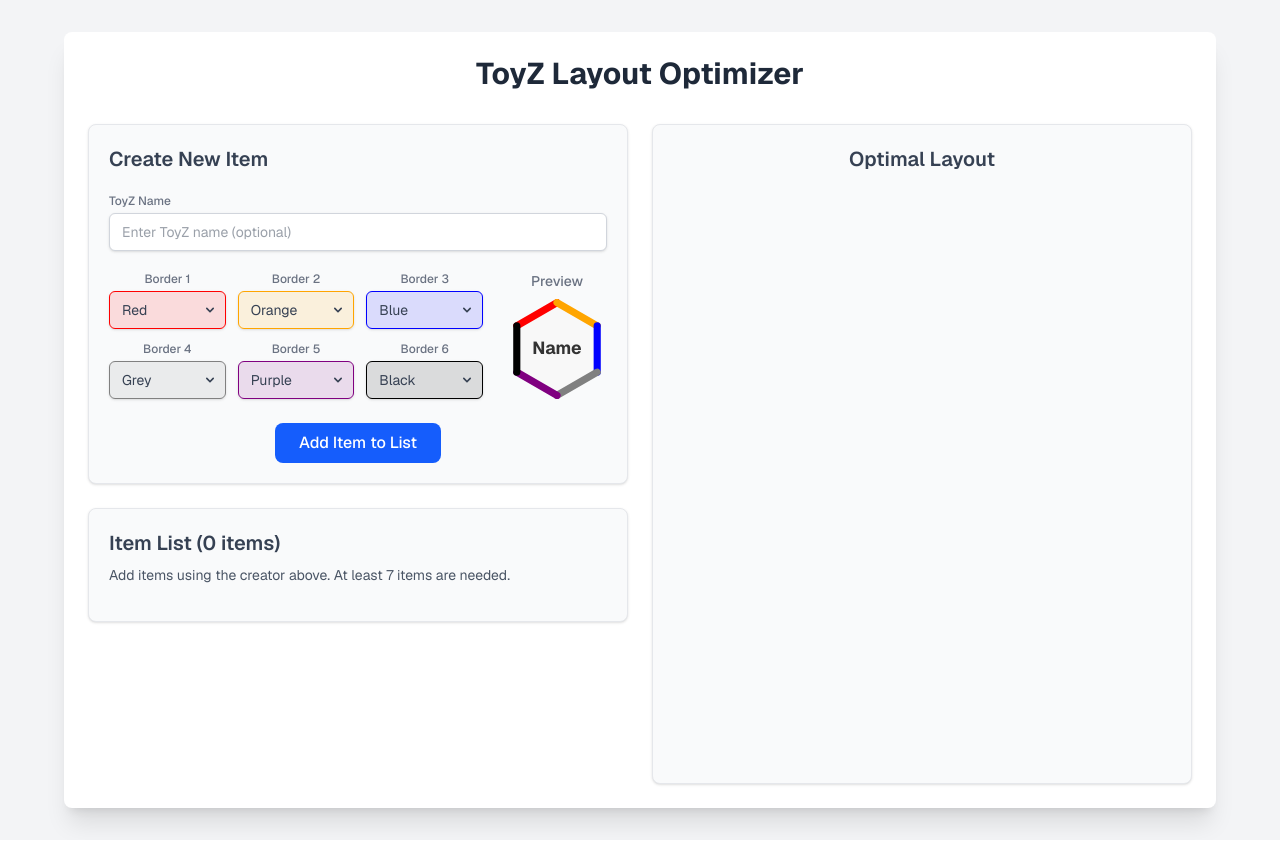
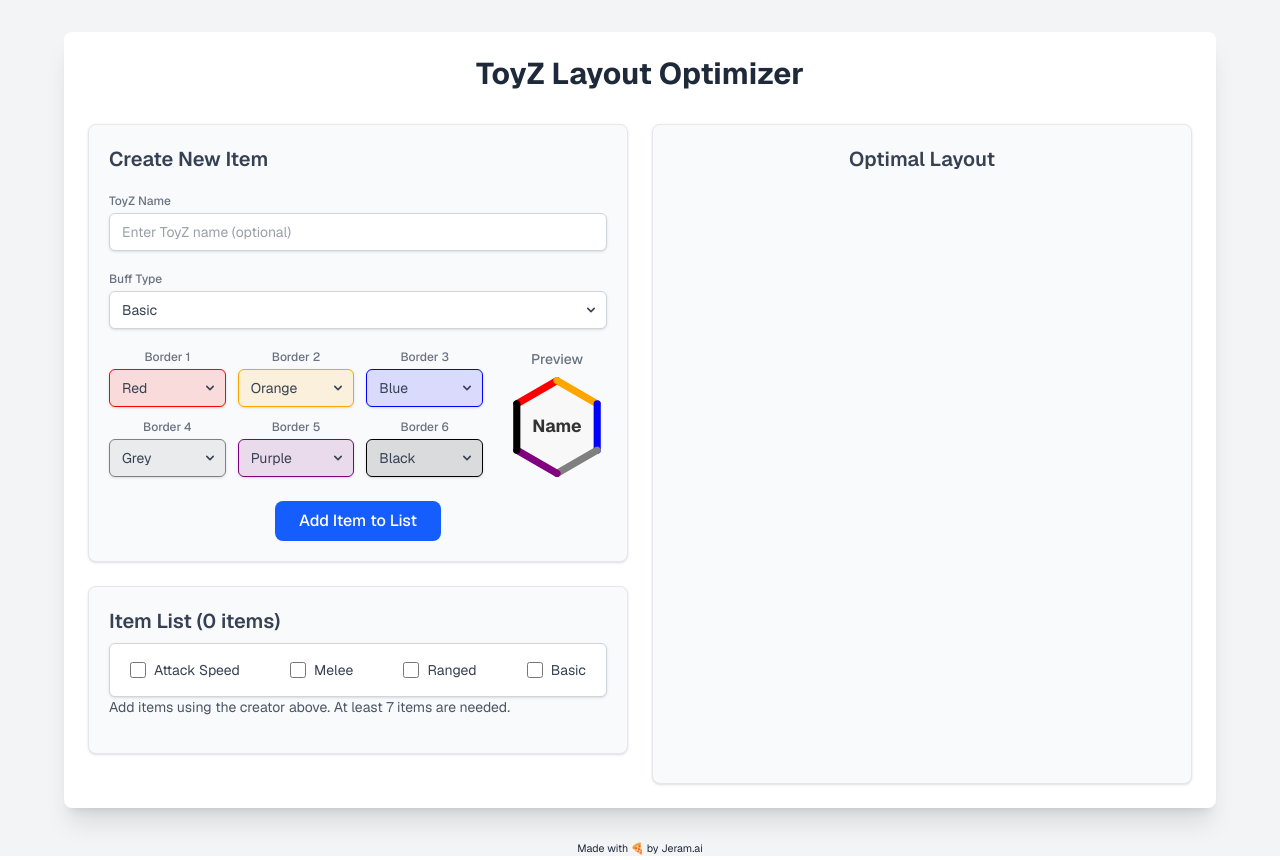
Before and after one commit to Jeramai/PHZ-Optimizer, a Next.js app: page / in a window 1280 px wide. Built offline with nearby package versions, Linux system fonts and the light colour scheme.

Commit message:
Add buff type handling to hexagon items; update creator and list components for selection and filtering

```diff
--- a/src/app/page.tsx
+++ b/src/app/page.tsx
@@ -3,6 +3,7 @@
 import HexagonCreator from '@/components/Creator';
 import HexagonList from '@/components/List';
 import HexagonOptimalLayout from '@/components/OptimalLayout';
+import { BuffType } from '@/lib/enums';
 import { ColorOption, Item } from '@/lib/types';
 import { debounce } from 'lodash';
 import { useCallback, useEffect, useMemo, useState } from 'react';
@@ -53,12 +54,13 @@ export default function Home() {
   }, [items, debouncedSaveToStorage]);
 
   const handleAddItem = useCallback(
-    (name: string, colors: ColorOption[]) => {
+    (name: string, buffType: BuffType, colors: ColorOption[]) => {
       setItems((prevItems) => [
         ...prevItems,
         {
           id: generateUniqueId(),
           name: name,
+          buffType,
           colors
         }
       ]);
@@ -70,22 +72,56 @@ export default function Home() {
     setItems((prevItems) => prevItems.filter((item) => item.id !== id));
   }, []);
 
+  const [selectedBuffTypes, setSelectedBuffTypes] = useState<Set<BuffType>>(new Set());
+  const handleBuffTypeChange = (buffType: BuffType) => {
+    setSelectedBuffTypes((prev) => {
+      const newSet = new Set(prev);
+      if (newSet.has(buffType)) {
+        newSet.delete(buffType);
+      } else {
+        newSet.add(buffType);
+      }
+      return newSet;
+    });
+  };
   const memoizedItems = useMemo(() => items, [items]);
+  const memoizedItemsFiltered = useMemo(
+    () =>
+      items.filter((item) => {
+        // If no buff types are selected, include all items
+        if (selectedBuffTypes.size === 0) return true;
+        return selectedBuffTypes.has(item.buffType);
+      }),
+    [items, selectedBuffTypes]
+  );
 
   return (
-    <main className='bg-gray-100 font-sans p-4 md:p-8 min-h-screen'>
+    <div className='bg-gray-100 font-sans min-h-screen'>
+      <main className='p-4 md:p-8'>
         <div className='container mx-auto bg-white p-4 sm:p-6 rounded-lg shadow-xl max-w-6xl'>
           <h1 className='text-2xl sm:text-3xl font-bold mb-6 sm:mb-8 text-center text-gray-800'>ToyZ Layout Optimizer</h1>
           <div className='flex flex-col lg:flex-row gap-6'>
             <div className='flex flex-col gap-6 lg:w-1/2'>
               <HexagonCreator onAddItem={handleAddItem} />
-            <HexagonList items={memoizedItems} onRemoveItem={handleRemoveItem} />
+              <HexagonList
+                items={memoizedItems}
+                onRemoveItem={handleRemoveItem}
+                selectedBuffTypes={selectedBuffTypes}
+                handleBuffTypeChange={handleBuffTypeChange}
+              />
             </div>
             <div className='lg:w-1/2'>
-            <HexagonOptimalLayout itemList={memoizedItems} />
+              <HexagonOptimalLayout itemList={memoizedItemsFiltered} />
             </div>
           </div>
         </div>
       </main>
+      <footer className='mb-1 text-[8pt] text-center text-gray-800'>
+        <span>Made with {'🍕'} by </span>
+        <a href='https://jeramai.github.io' target='_blank'>
+          Jeram.ai
+        </a>
+      </footer>
+    </div>
   );
 }
--- a/src/components/Creator.tsx
+++ b/src/components/Creator.tsx
@@ -1,13 +1,12 @@
-import { BORDER_COLORS, DEFAULT_COLORS } from '@/lib/enums';
+import { BORDER_COLORS, BuffType, DEFAULT_COLORS } from '@/lib/enums';
 import { memo, useCallback, useState } from 'react';
 import HexagonPreview from './Preview';
 
 type ColorOption = keyof typeof BORDER_COLORS;
 
 interface HexagonCreatorProps {
-  onAddItem: (name: string, colors: ColorOption[]) => void;
+  onAddItem: (name: string, buffType: BuffType, colors: ColorOption[]) => void;
 }
-
 interface SelectBorderColorProps {
   color: ColorOption;
   index: number;
@@ -16,6 +15,7 @@ interface SelectBorderColorProps {
 
 export default function HexagonCreator({ onAddItem }: Readonly<HexagonCreatorProps>) {
   const [name, setName] = useState<string>('');
+  const [buffType, setBuffType] = useState<BuffType>(BuffType.BASIC);
   const [selectedColors, setSelectedColors] = useState<ColorOption[]>([...DEFAULT_COLORS]);
 
   const handleColorChange = useCallback((index: number, color: ColorOption) => {
@@ -28,8 +28,8 @@ export default function HexagonCreator({ onAddItem }: Readonly<HexagonCreatorPro
 
   const handleAddItem = useCallback(() => {
     // Spread to create a new mutable array
-    onAddItem(name, [...selectedColors]);
-  }, [onAddItem, name, selectedColors]);
+    onAddItem(name, buffType, [...selectedColors]);
+  }, [onAddItem, name, buffType, selectedColors]);
 
   return (
     <div className='p-4 sm:p-5 border border-gray-200 rounded-lg bg-gray-50 shadow-sm'>
@@ -50,6 +50,35 @@ export default function HexagonCreator({ onAddItem }: Readonly<HexagonCreatorPro
         </div>
       </div>
 
+      <div className='flex flex-col mb-5'>
+        <label htmlFor='buffType' className='block text-xs font-medium text-gray-500 mb-1'>
+          Buff Type
+        </label>
+        <div className='relative w-full'>
+          <select
+            id='buffType'
+            value={buffType}
+            onChange={(e) => setBuffType(e.target.value as BuffType)}
+            className='appearance-none w-full px-3 py-2 bg-white border border-gray-300 rounded-md shadow-sm text-sm text-gray-700 focus:outline-none focus:ring-2 focus:ring-blue-500 focus:border-blue-500 cursor-pointer'
+          >
+            {Object.values(BuffType).map((type) => (
+              <option key={type} value={type} className='text-gray-900 bg-white hover:bg-gray-100'>
+                {type}
+              </option>
+            ))}
+          </select>
+          <div className='pointer-events-none absolute inset-y-0 right-0 flex items-center px-2 text-gray-700'>
+            <svg className='h-4 w-4' xmlns='http://www.w3.org/2000/svg' viewBox='0 0 20 20' fill='currentColor'>
+              <path
+                fillRule='evenodd'
+                d='M5.293 7.293a1 1 0 011.414 0L10 10.586l3.293-3.293a1 1 0 111.414 1.414l-4 4a1 1 0 01-1.414 0l-4-4a1 1 0 010-1.414z'
+                clipRule='evenodd'
+              />
+            </svg>
+          </div>
+        </div>
+      </div>
+
       <div className='flex flex-col md:flex-row md:items-center gap-4 md:gap-6'>
         <div className='grid grid-cols-2 sm:grid-cols-3 gap-3 flex-grow'>
           {selectedColors.map((color, index) => (
@@ -63,6 +92,7 @@ export default function HexagonCreator({ onAddItem }: Readonly<HexagonCreatorPro
           </div>
         </div>
       </div>
+
       <div className='text-center mt-6'>
         <button
           onClick={handleAddItem}
--- a/src/components/List.tsx
+++ b/src/components/List.tsx
@@ -1,3 +1,4 @@
+import { BuffType } from '@/lib/enums';
 import { Item } from '@/lib/types';
 import React from 'react';
 import HexagonPreview from './Preview';
@@ -10,11 +11,14 @@ interface RemoveButtonProps {
 interface HexagonItemProps {
   item: Item;
   onRemoveItem: (id: string) => void;
+  disabled: boolean;
 }
 
 interface HexagonListProps {
   items: Item[];
   onRemoveItem: (id: string) => void;
+  selectedBuffTypes: Set<BuffType>;
+  handleBuffTypeChange: (buffType: BuffType) => void;
 }
 
 const CONTAINER_CLASSES = 'p-4 sm:p-5 border border-gray-200 rounded-lg bg-gray-50 shadow-sm';
@@ -31,20 +35,36 @@ const RemoveButton = React.memo(({ id, onRemoveItem }: RemoveButtonProps) => (
 ));
 RemoveButton.displayName = 'RemoveButton';
 
-const HexagonItem = React.memo(({ item, onRemoveItem }: HexagonItemProps) => (
-  <div className='item-preview-container relative'>
+const HexagonItem = React.memo(({ item, onRemoveItem, disabled = false }: HexagonItemProps) => (
+  <div className={`item-preview-container relative ${disabled ? 'grayscale-75' : ''}`}>
     <HexagonPreview colors={item.colors} text={item.name || item.id} />
     <RemoveButton id={item.id} onRemoveItem={onRemoveItem} />
   </div>
 ));
 HexagonItem.displayName = 'HexagonItem';
 
-const HexagonList = React.memo(({ items, onRemoveItem }: HexagonListProps) => {
+const HexagonList = React.memo(({ items, onRemoveItem, selectedBuffTypes, handleBuffTypeChange }: HexagonListProps) => {
   const itemCount = items.length;
 
   return (
     <div id='item-list' className={CONTAINER_CLASSES}>
       <h2 className='text-lg sm:text-xl font-semibold mb-2 text-gray-700'>Item List ({itemCount} items)</h2>
+
+      <div className='flex flex-wrap justify-between gap-2 p-3 border border-gray-300 rounded-md bg-white shadow-sm'>
+        {Object.entries(BuffType).map((value) => (
+          <label key={value[0]} className='flex items-center space-x-2 cursor-pointer hover:bg-gray-50 px-2 py-1 rounded'>
+            <input
+              type='checkbox'
+              name={value[0]}
+              checked={selectedBuffTypes.has(value[1])}
+              onChange={() => handleBuffTypeChange(value[1])}
+              className='w-4 h-4 text-blue-500 border-gray-300 rounded focus:ring-blue-500 focus:ring-2'
+            />
+            <span className='text-sm text-gray-700 select-none'>{value[1]}</span>
+          </label>
+        ))}
+      </div>
+
       <p id='list-message' className='text-sm text-gray-600 mb-4 min-h-[20px]'>
         {itemCount < 7
           ? 'Add items using the creator above. At least 7 items are needed.'
@@ -54,7 +74,12 @@ const HexagonList = React.memo(({ items, onRemoveItem }: HexagonListProps) => {
       </p>
       <div className={GRID_CLASSES}>
         {items.map((item) => (
-          <HexagonItem key={item.id} item={item} onRemoveItem={onRemoveItem} />
+          <HexagonItem
+            key={item.id}
+            item={item}
+            onRemoveItem={onRemoveItem}
+            disabled={selectedBuffTypes.size > 0 && !selectedBuffTypes.has(item.buffType)}
+          />
         ))}
       </div>
     </div>
--- a/src/components/OptimalLayout.tsx
+++ b/src/components/OptimalLayout.tsx
@@ -15,12 +15,10 @@ const ANGLES = Array.from({ length: 6 }).map((_, i) => ({
   deg: 60 * i - 150,
   rad: (Math.PI / 180) * (60 * i - 150)
 }));
-
 const HEX_VERTICES = ANGLES.map(({ rad }) => ({
   cos: Math.cos(rad),
   sin: Math.sin(rad)
 }));
-
 const POSITIONS = (() => {
   const centerX = 100;
   const centerY = 100;
@@ -222,6 +220,7 @@ const HexagonOptimalLayout = React.memo(({ itemList }: Readonly<HexagonOptimalLa
     const debounceTimeout = setTimeout(() => {
       setIsLoading(true);
       setMessage('Finding the optimal layout..');
+
       workerRef.current?.postMessage({ itemList, requestId });
     }, 150);
 
@@ -238,6 +237,7 @@ const HexagonOptimalLayout = React.memo(({ itemList }: Readonly<HexagonOptimalLa
   return (
     <div id='optimalLayout' className='p-4 sm:p-5 border border-gray-200 rounded-lg bg-gray-50 shadow-sm h-full flex flex-col'>
       <h2 className='text-lg sm:text-xl font-semibold mb-4 text-gray-700 text-center'>Optimal Layout</h2>
+
       <div className='flex flex-col items-center justify-center gap-6 flex-grow'>
         <div className='relative w-full flex justify-center items-center'>
           <svg
--- a/src/lib/enums.ts
+++ b/src/lib/enums.ts
@@ -26,4 +26,11 @@ const ADJACENCY = [
   [6, 1, 1, 4] // Top-Left to Top-Right
 ] as const;
 
+export enum BuffType {
+  AS = 'Attack Speed',
+  MELEE = 'Melee',
+  RANGED = 'Ranged',
+  BASIC = 'Basic'
+}
+
 export { ADJACENCY, BORDER_COLORS, DEFAULT_COLORS };
--- a/src/lib/types.ts
+++ b/src/lib/types.ts
@@ -1,4 +1,4 @@
-import { BORDER_COLORS } from './enums';
+import { BORDER_COLORS, BuffType } from './enums';
 
 export interface BorderColors {
   [key: string]: string;
@@ -8,6 +8,7 @@ export type ColorOption = keyof typeof BORDER_COLORS;
 export interface Item {
   id: string;
   name: string;
+  buffType: BuffType;
   colors: ColorOption[];
 }
 export interface LayoutResult {
```
Also changed, not shown: 1 other file (tests, documents, lock files or other folders). Lines whose indentation alone changed are shown as unchanged.
